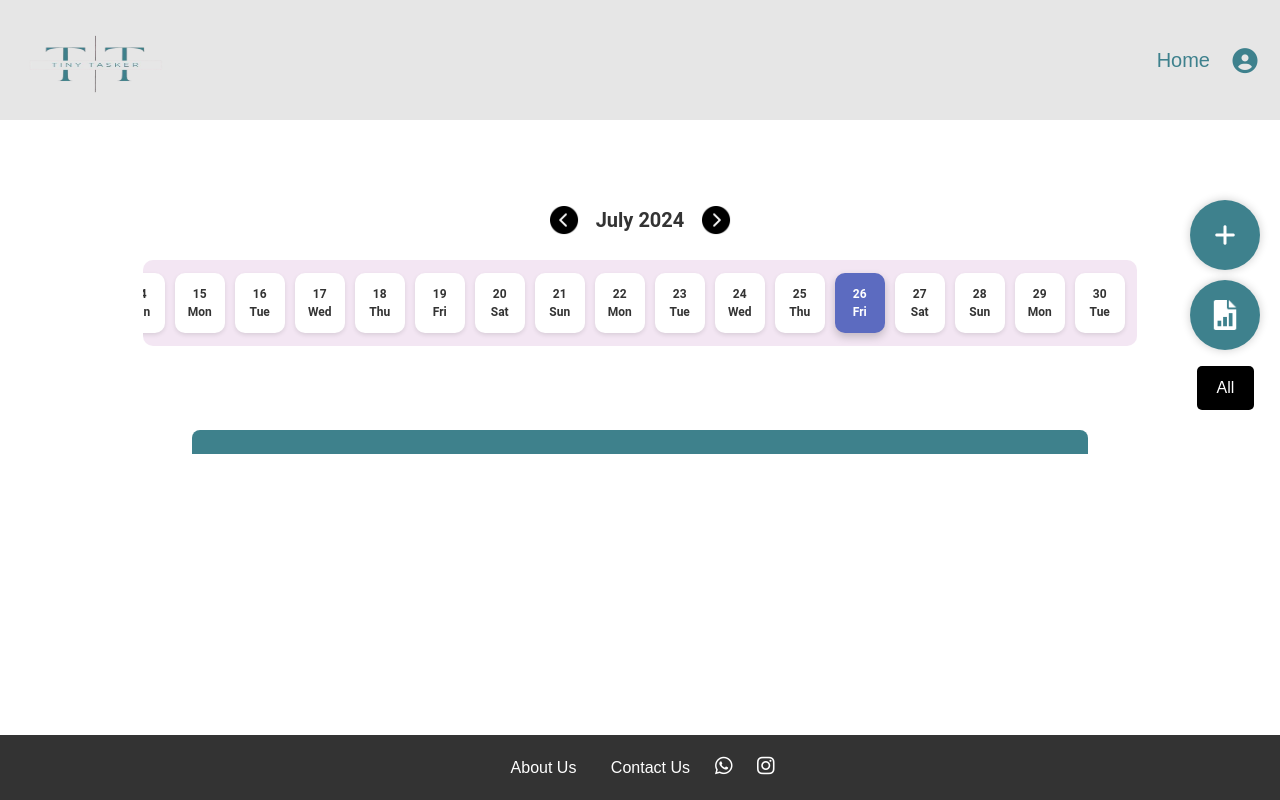
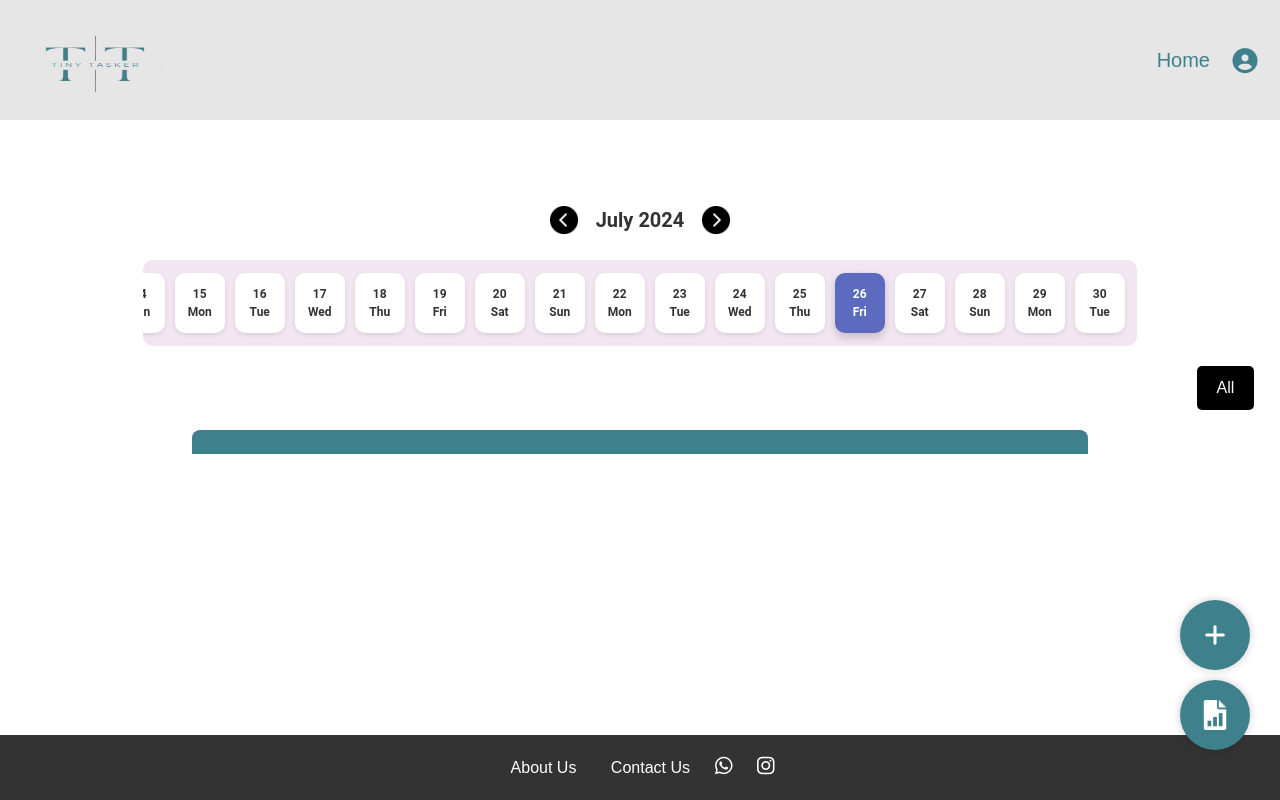
Before and after one commit to shahilnuhmanMP/TT, a Django app: page /view_events_by_child_and_date/ in a window 1280 px wide. Run offline with Django 4.2, Linux system fonts and the light colour scheme; the visitor is signed in with stand-in values (Sample User, id 1); data that the repository does not hold is empty; style sheets or scripts are compiled from the project's sources; some libraries are stand-ins or nearby versions.

Commit message:
#Changes

```diff
--- a/taskapp/templates/select_child_and_date.html
+++ b/taskapp/templates/select_child_and_date.html
@@ -334,8 +334,8 @@
 
     .fixed-add-icon {
         position: fixed;
-        top: 200;
-        right: 20px;
+        top: 600;
+        right: 30px;
         width: 70px;
         height: 70px;
         background-color: #3E818D;
@@ -352,8 +352,8 @@
 
     .fixed-tach-icon {
         position: fixed;
-        top: 280px;
-        right: 20px;
+        top: 680px;
+        right: 30px;
         width: 70px;
         height: 70px;
         background-color: #3E818D;
```
